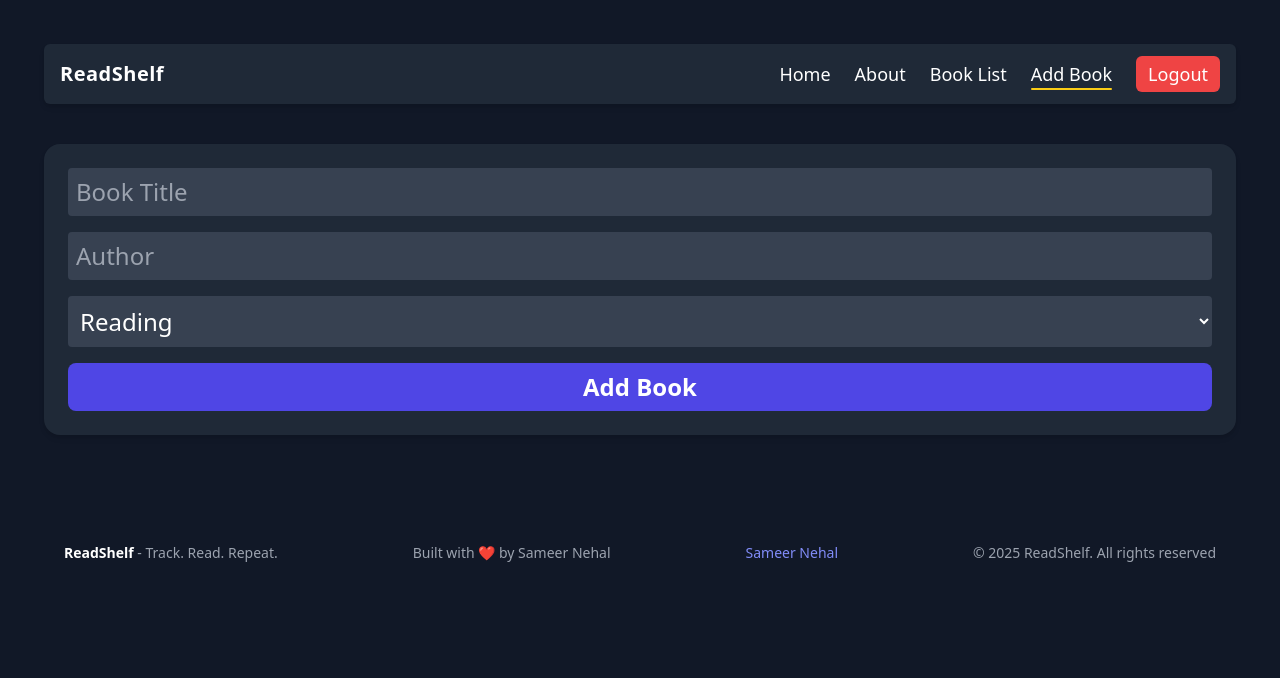
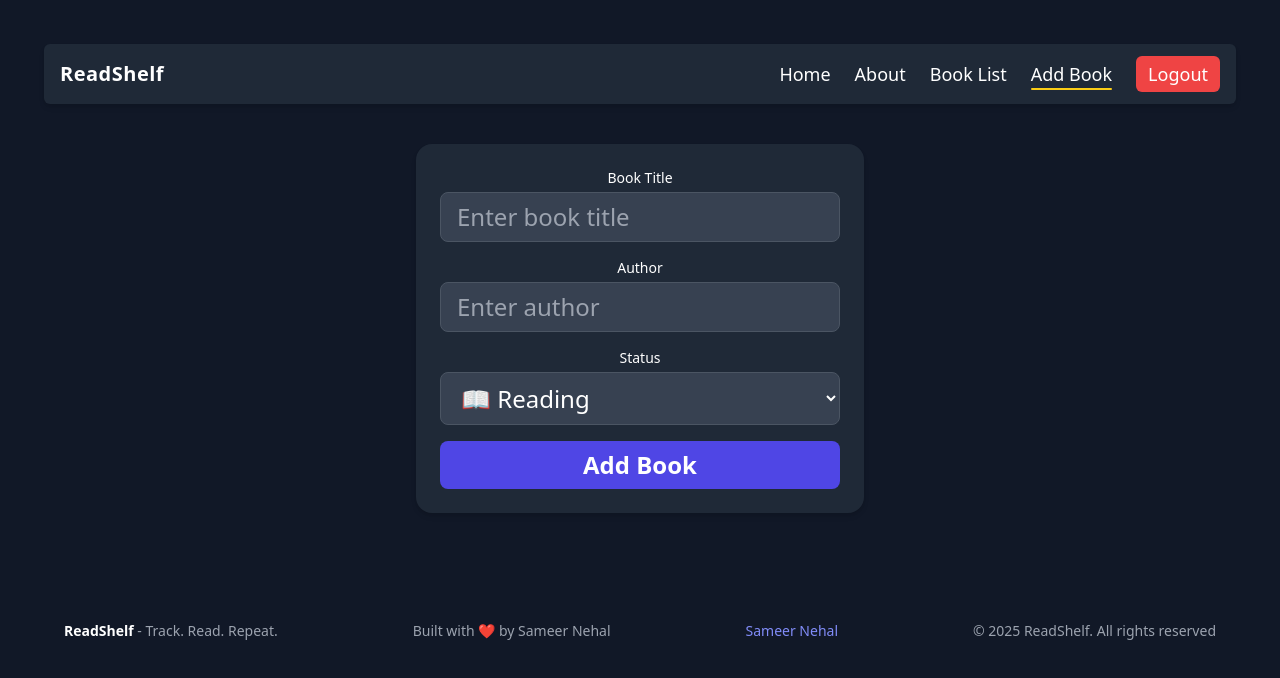
Before and after one commit to thesameernehal/ReadShelf, a React (Vite) app in the folder client/: page /add in a window 1280 px wide. Shown: the top 678 px of the page. Built offline with nearby package versions, Linux system fonts and the light colour scheme; sample sign-in values are in the browser's storage.

Commit message:
ui: update Add Book form with clean static logo for improved branding

```diff
--- a/client/src/pages/AddBook.jsx
+++ b/client/src/pages/AddBook.jsx
@@ -49,54 +49,63 @@ const AddBook = ({ onBookAdded }) => {
             );
 
             if (res.status === 201) {
-                toast.success('Book added successfully');
+                toast.success("Book added successfully");
                 setTitle("");
                 setAuthor("");
                 setStatus("Reading");
+                setCoverUrl("");
             } else {
-                toast.error('Failed to add book');
+                toast.error("Failed to add book");
             }
-
         } catch (error) {
             console.log(error);
-            toast.error('Failed to add book');
+            toast.error("Failed to add book");
         }
     };
 
-
     return (
+        <div className="max-w-md mx-auto mt-10">
             <form
                 onSubmit={handleSubmit}
-            className="bg-gray-800 p-6 rounded-2xl shadow-md space-y-4 mt-10"
+                className="bg-gray-800 p-6 rounded-2xl shadow-md space-y-4"
             >
+                <div>
+                    <label className="block text-sm font-medium mb-1">Book Title</label>
                     <input
                         type="text"
-                placeholder="Book Title"
+                        placeholder="Enter book title"
                         value={title}
                         onChange={(e) => setTitle(e.target.value)}
                         onBlur={() => fetchBookDetails(title)} // 🔹 Fetch on blur
-                className="w-full p-2 rounded bg-gray-700 text-white"
+                        className="w-full px-4 py-2 rounded-lg bg-gray-700 text-white border border-gray-600 focus:ring-2 focus:ring-indigo-500 focus:outline-none"
                         required
                     />
+                </div>
 
+                <div>
+                    <label className="block text-sm font-medium mb-1">Author</label>
                     <input
                         type="text"
-                placeholder="Author"
+                        placeholder="Enter author"
                         value={author}
                         onChange={(e) => setAuthor(e.target.value)}
-                className="w-full p-2 rounded bg-gray-700 text-white"
+                        className="w-full px-4 py-2 rounded-lg bg-gray-700 text-white border border-gray-600 focus:ring-2 focus:ring-indigo-500 focus:outline-none"
                         required
                     />
+                </div>
 
+                <div>
+                    <label className="block text-sm font-medium mb-1">Status</label>
                     <select
                         value={status}
                         onChange={(e) => setStatus(e.target.value)}
-                className="w-full p-2 rounded bg-gray-700 text-white"
+                        className="w-full px-4 py-2 rounded-lg bg-gray-700 text-white border border-gray-600 focus:ring-2 focus:ring-indigo-500 focus:outline-none"
                     >
-                <option value="Reading">Reading</option>
-                <option value="Wishlist">Wishlist</option>
-                <option value="Completed">Completed</option>
+                        <option value="Reading">📖 Reading</option>
+                        <option value="Wishlist">📝 Wishlist</option>
+                        <option value="Completed">✅ Completed</option>
                     </select>
+                </div>
 
                 {/* Preview cover if available */}
                 {coverUrl && (
@@ -111,11 +120,12 @@ const AddBook = ({ onBookAdded }) => {
 
                 <button
                     type="submit"
-                className="w-full bg-indigo-600 hover:bg-indigo-700 text-white font-semibold py-2 rounded-lg"
+                    className="w-full bg-indigo-600 hover:bg-indigo-700 text-white font-semibold py-2 rounded-lg transition"
                 >
                     Add Book
                 </button>
             </form>
+        </div>
     );
 };
 
```
Lines whose indentation alone changed are shown as unchanged.
